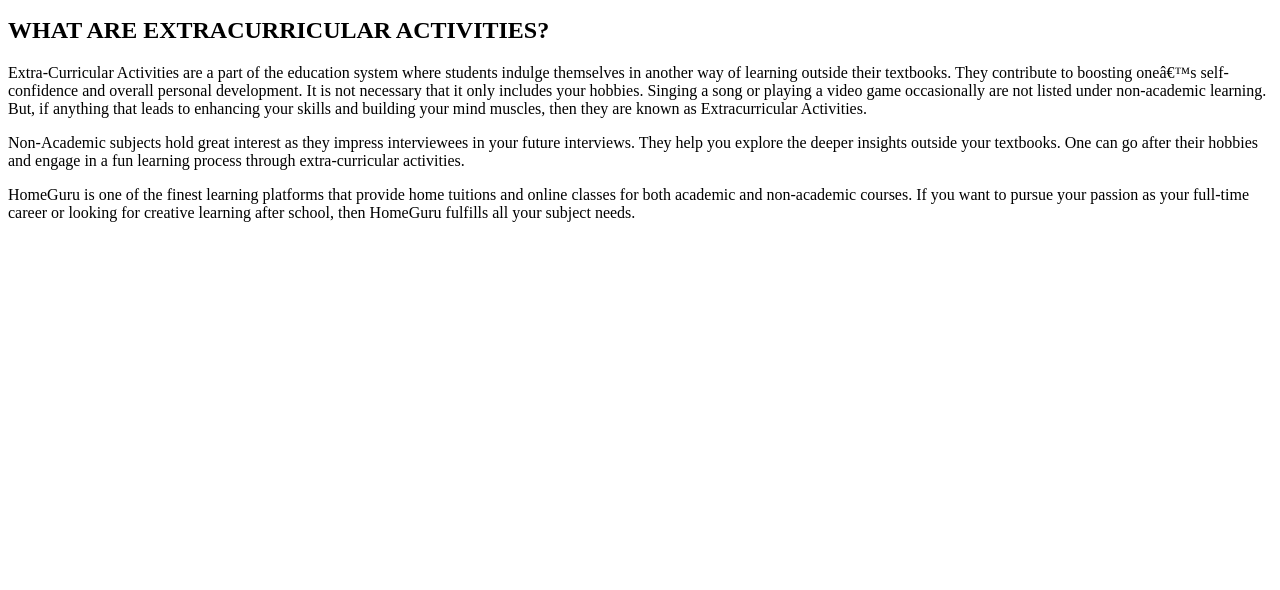
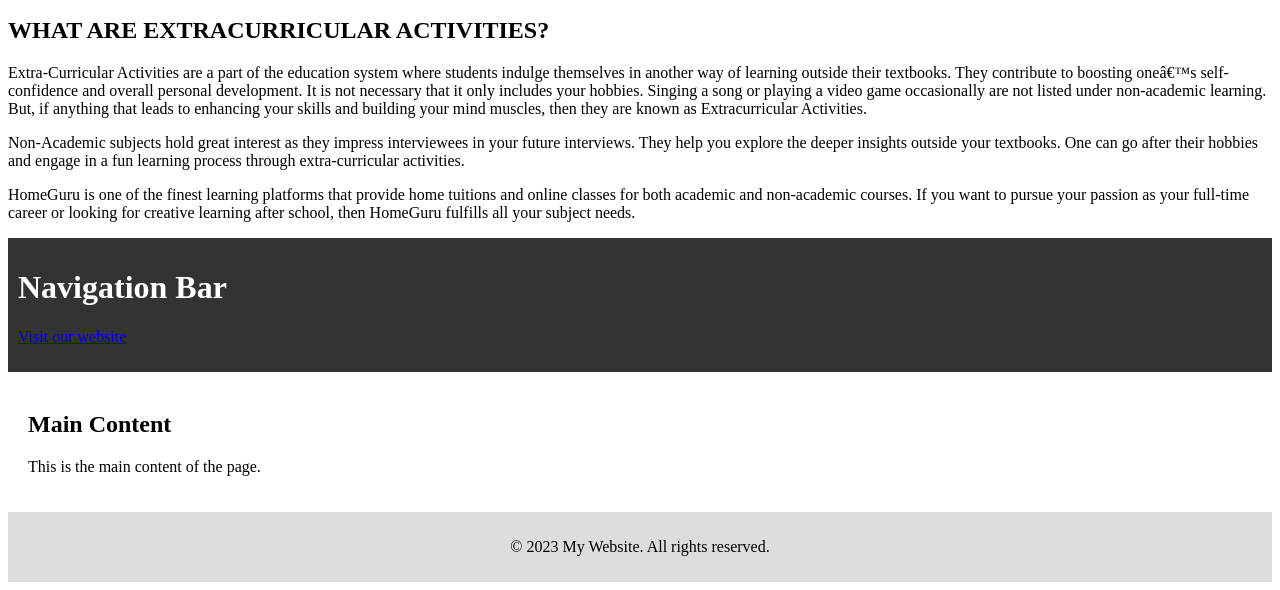
Before and after one commit to mirelasirbu/mirelkaa, a plain HTML site: page index.html in a window 1280 px wide. Shown: the part 719-1309 px from the top of the page. Before the commit the page ends 957 px from the top, so only its background shows below. Drawn offline with Linux system fonts and the light colour scheme.

Commit message:
Update index.html

```diff
--- a/index.html
+++ b/index.html
@@ -89,3 +89,51 @@
 
 </body>
 </html>
+     <!DOCTYPE html>
+<html lang="en">
+<head>
+    <meta charset="UTF-8">
+    <meta name="viewport" content="width=device-width, initial-scale=1.0">
+    <title>Selector Example</title>
+    <style>
+        /* Class Selector */
+        .nav-bar {
+            background-color: #333;
+            color: #fff;
+            padding: 10px;
+        }
+
+        /* Element Selector */
+        div.content {
+            padding: 20px;
+        }
+
+        /* ID Selector */
+        #footer {
+            background-color: #ddd;
+            padding: 10px;
+            text-align: center;
+        }
+    </style>
+</head>
+<body>
+
+    <!-- Class Selector: nav-bar -->
+    <div class="nav-bar">
+        <h1>Navigation Bar</h1>
+        <p><a href="https://www.example.com" target="_blank">Visit our website</a></p>
+    </div>
+
+    <!-- Element Selector: content -->
+    <div class="content">
+        <h2>Main Content</h2>
+        <p>This is the main content of the page.</p>
+    </div>
+
+    <!-- ID Selector: footer -->
+    <div id="footer">
+        <p>&copy; 2023 My Website. All rights reserved.</p>
+    </div>
+
+</body>
+</html>
```
